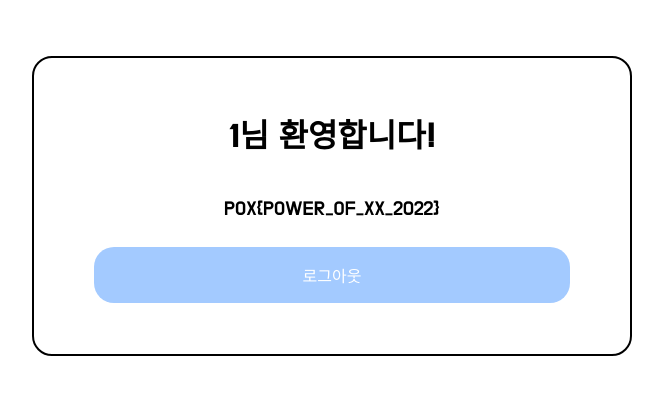
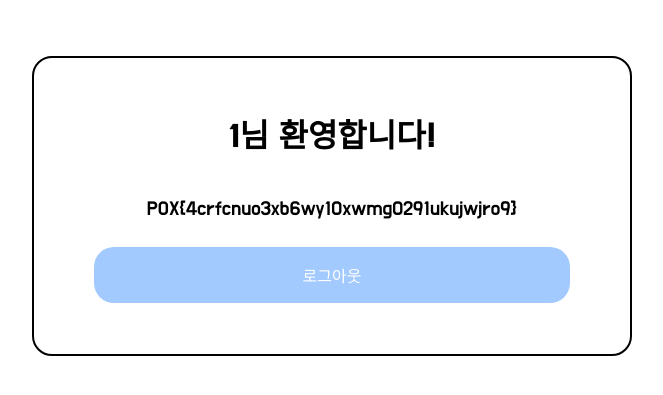
Before and after one commit to haesa/2022POX_Simple-SQL, a PHP site: page /index.php in a window 1280 px wide. Shown: the part 194-589 px from the top of the page, without its empty margins (308-971 px from the left). Run offline with PHP 8.4, Linux system fonts and the light colour scheme; the visitor is signed in with stand-in values (Sample User, id 1).

Commit message:
chore: flag 수정

```diff
--- a/index.php
+++ b/index.php
@@ -23,7 +23,7 @@
         $massage = "";
         $_SESSION["username"] = $result["id"];
         if($result["id"] == "admin")
-          $_SESSION["flag"] = "POX{POWER_OF_XX_2022}";
+          $_SESSION["flag"] = "POX{4crfcnuo3xb6wy10xwmg0291ukujwjro9}";
       }
     }
   }
```
